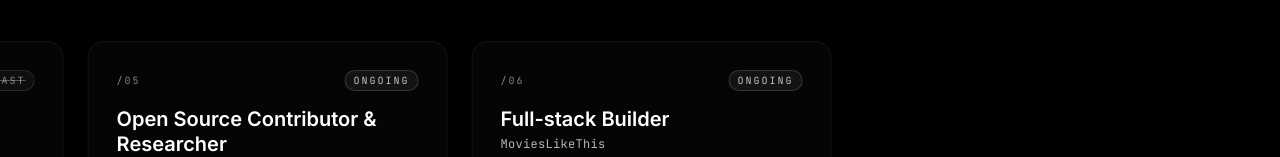
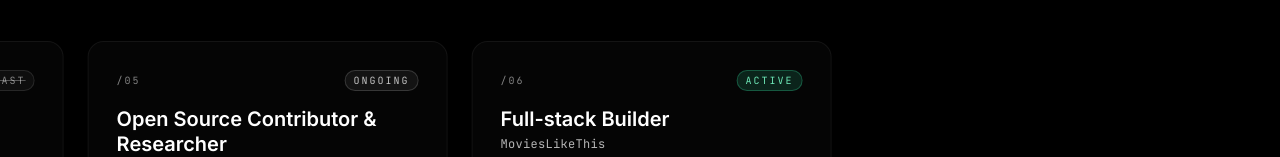
Before and after one commit to StarOne01/StarOne01.github.io, a Next.js app: page / in a window 1280 px wide. Shown: the part 3130-3287 px from the top of the page. Built offline with nearby package versions, Linux system fonts and the light colour scheme.

Commit message:
portfolio: mark MoviesLikeThis status as active

```diff
--- a/src/data/site.ts
+++ b/src/data/site.ts
@@ -90,7 +90,7 @@ export const experience = [
     role: "Full-stack Builder",
     company: "MoviesLikeThis",
     period: "In production",
-    status: "ongoing" as const,
+    status: "active" as const,
     description:
       "Taste-first movie discovery. Semantic pgvector recommendations across 5,000+ films, trailer-first Next.js pages, IMDb CSV import, and a Postgres queue that auto-matches ratings the moment a film lands.",
   },
```
